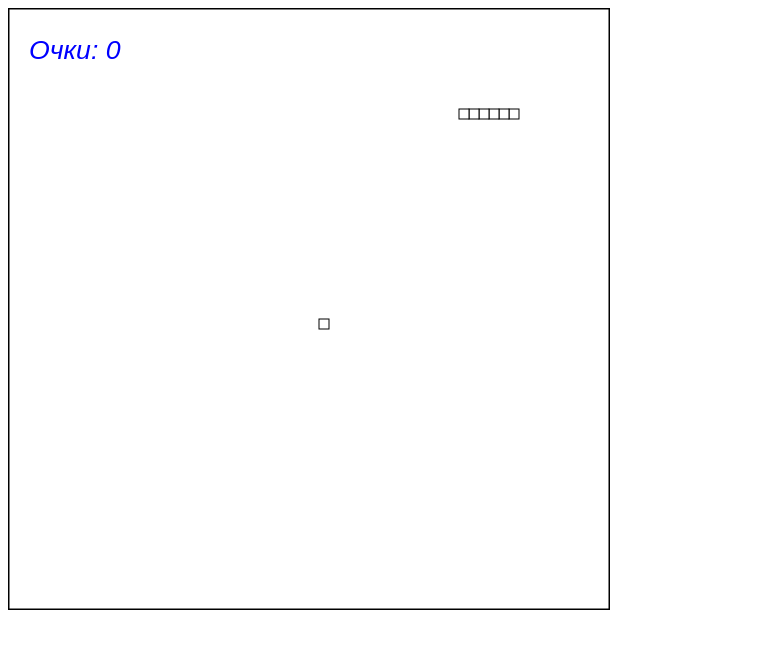
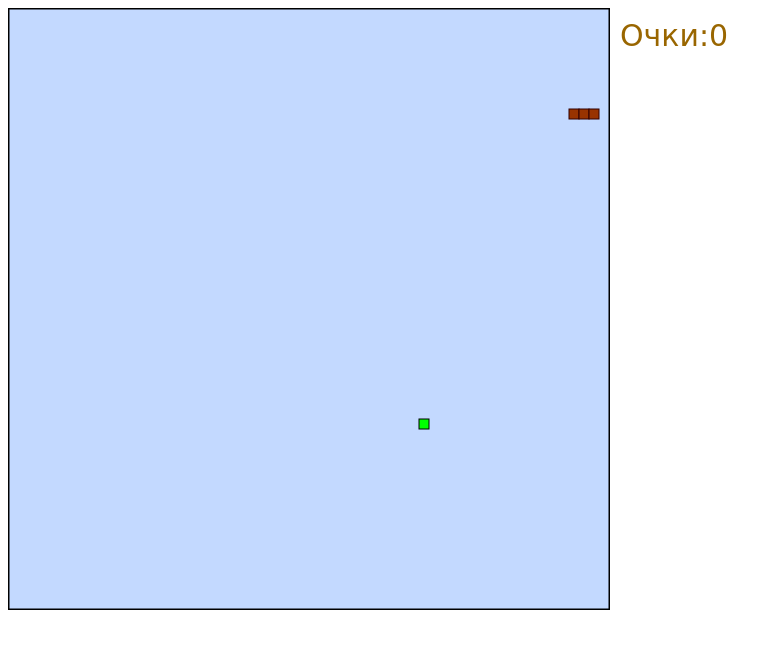
Before and after one commit to Archiolidius/snake_game, a plain HTML site: page index.html in a window 1280 px wide. Shown: the whole page, without its empty margins (0-781 px from the left). Drawn offline with Linux system fonts and the light colour scheme.

Commit message:
Оформление+очки

```diff
--- a/_css/style.css
+++ b/_css/style.css
@@ -1,3 +1,16 @@
+body{
+    width: 800px;
+    position: relative;
+}
 #canvas_snake{
     border: 1px black solid;
 }
+.score{
+    font-family: cursive;
+    font-size: 30px;
+    color: #996600;
+    padding: 10px;
+    position: absolute;
+    display: inline-block;
+    top: 0;
+}
--- a/_js/main.js
+++ b/_js/main.js
@@ -10,14 +10,13 @@ $(document).ready(function () {
         var direction;
         var snake_array;
         var cell_size = 10;
-        var speed = 100;
+        var speed = 75;
         var target_x;
         var target_y;
-        var score=0;
+        var score = 0;
 
         function init() {
-            direction = 'rigth';
-
+            direction = 'left';
             create_target();
             snake();
             setInterval(function () {
@@ -28,10 +27,10 @@ $(document).ready(function () {
         init();
 
         function snake() {
-            length = 6;
+            length = 3;
             var start_y = 100; // начальное положение у
             snake_array = [];
-            for (var i = 1; i <= length; i++) {
+            for (var i = w / 10; i <= length + (w / 10); i++) {
                 snake_array.push({x:i * cell_size, y:start_y});
             }
         }
@@ -39,27 +38,21 @@ $(document).ready(function () {
         function draw_snake() {
 
             //Рисуем canvas
-            ctx.fillStyle = "white";
+            ctx.fillStyle = "#C3D9FF";
             ctx.fillRect(0, 0, w, h);
             ctx.strokeStyle = "black";
             ctx.strokeRect(0, 0, w, h);
-
             //canvas
-
-            //выводим текст
-            ctx.fillStyle = "#00F";
-            ctx.strokeStyle = "#F00";
-            ctx.font = "italic 20pt Arial";
-            ctx.fillText("Очки: "+score, 20, 50);
-            //выводим текст
             cur_x = snake_array[0].x;
             cur_y = snake_array[0].y;
+
             for (var i = 0; i < length; i++) {
-                ctx.fillStyle = "white";
+                ctx.fillStyle = "#993300";
                 ctx.fillRect(snake_array[i].x, snake_array[i].y, cell_size, cell_size);
-                ctx.strokeStyle = "black";
+                ctx.strokeStyle = "#330000";
                 ctx.strokeRect(snake_array[i].x, snake_array[i].y, cell_size, cell_size);
             }
+
             if (direction == 'rigth') {
                 cur_x += 10;
             }
@@ -72,25 +65,28 @@ $(document).ready(function () {
             if (direction == 'down') {
                 cur_y += 10;
             }
+            for (var i = 1; i < length; i++) {
+                if (snake_array[i].x == cur_x && snake_array[i].y == cur_y) {
+                    speed = speed + 100000;
+                    init();
+                    score = 0;
+                    $('.score').html('Очки:' + score);
+                }
+            }
             var tail = snake_array.pop(); //pops out the last cell
             tail.x = cur_x;
             tail.y = cur_y;
             //проверяем столкновение с точкой
+
             if (cur_x / 10 == target_x && cur_y / 10 == target_y) {
                 snake_array.push({x:cur_x, y:cur_y});
                 length++;
                 create_target();
                 score++;
-
+                $('.score').html('Очки:' + score);
             }
             //проверяем столкновение
             snake_array.unshift(tail);
-            /*for (var i = 0; i <= length; i++) {
-
-             ctx.fillRect(snake_array[i].x * cell_size, snake_array[i].y * cell_size, cell_size, cell_size);
-             ctx.strokeStyle = "black";
-             ctx.strokeRect(snake_array[i].x * cell_size, snake_array[i].y * cell_size, cell_size, cell_size);
-             }*/
             draw_target(target_x, target_y);
             exceptions()
         }
@@ -105,17 +101,20 @@ $(document).ready(function () {
         }
 
         function draw_target(x, y) {
-            //ctx.fillRect(x * cell_size, y * cell_size, cell_size, cell_size);
+            ctx.fillStyle = "#00FF00";
+            ctx.fillRect(x * cell_size, y * cell_size, cell_size, cell_size);
             ctx.strokeStyle = "black";
             ctx.strokeRect(x * cell_size, y * cell_size, cell_size, cell_size);
         }
 
         function exceptions() {
-            if (cur_x < 0 || cur_y < 0 || cur_x > w-10 || cur_y > h-10) {
+            if (cur_x < 0 || cur_y < 0 || cur_x > w - 10 || cur_y > h - 10) {
                 speed = speed + 100000;
                 init();
-                score=0;
+                score = 0;
+                $('.score').html('Очки:' + score);
             }
+
         }
 
         $(document).bind('keypress', function (e) {
@@ -130,6 +129,7 @@ $(document).ready(function () {
             if (e.keyCode == 115) {
                 if (direction != 'up')
                     direction = 'down';
+
             }
             if (e.keyCode == 97) {
                 if (direction != 'rigth')
--- a/index.html
+++ b/index.html
@@ -11,5 +11,6 @@
 </head>
 <body>
     <canvas width="600" height="600" id="canvas_snake"></canvas>
+    <div class="score">Очки:0 </div>
 </body>
 </html>
```
